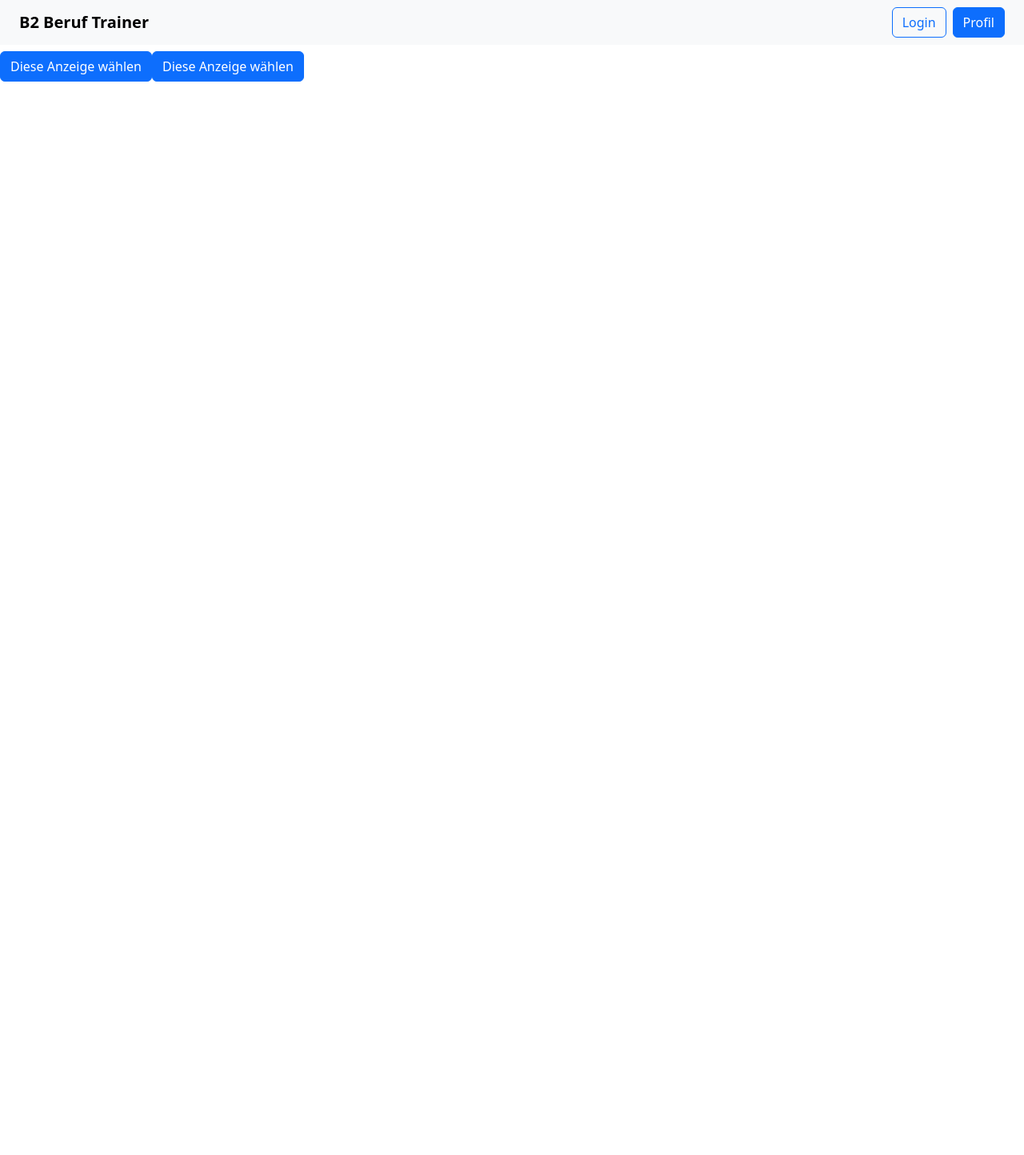
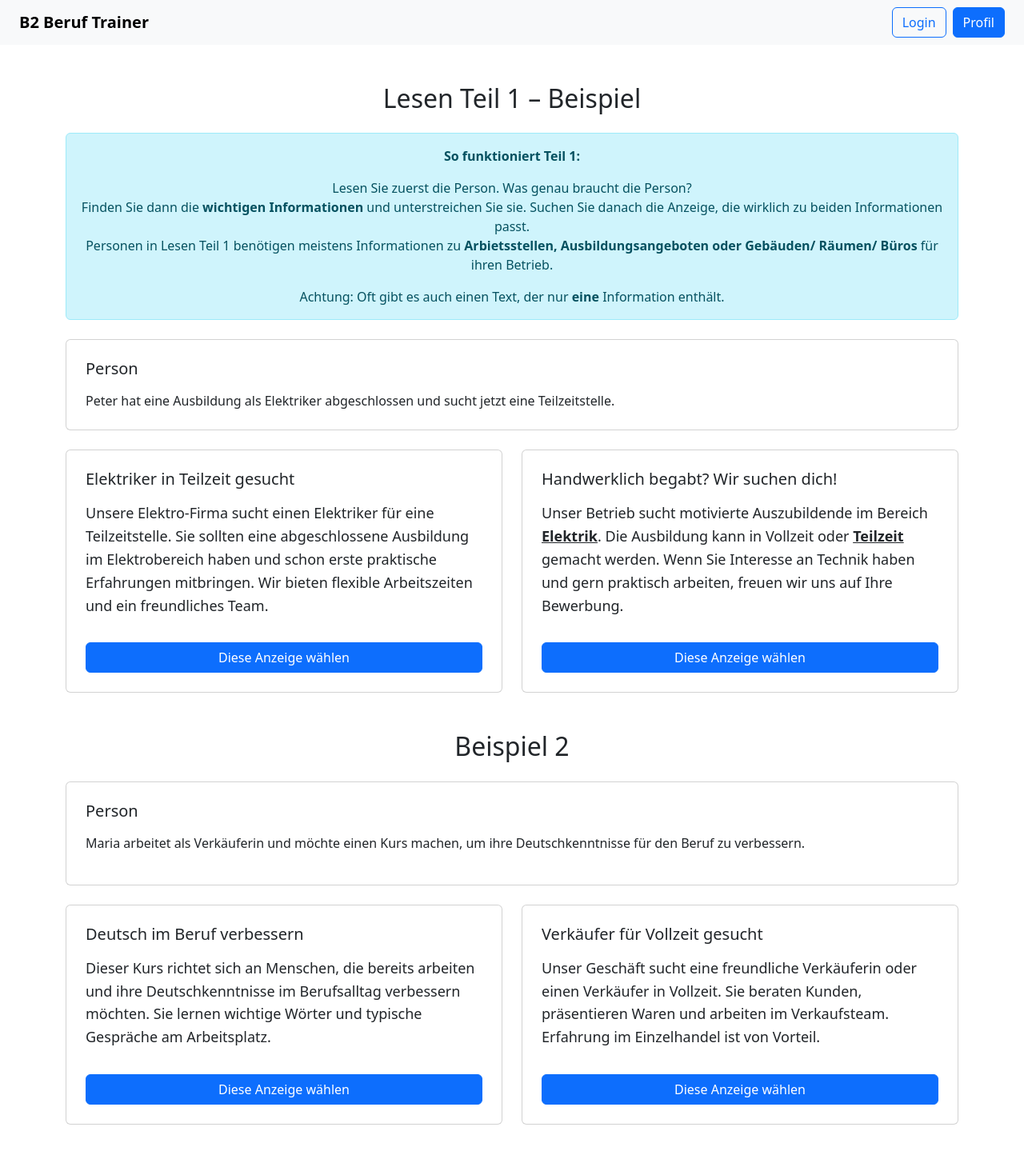
Before and after one commit to NastosStavros/b2-frontend, an Angular app in the folder b2-frontend/: page /lesen-teil1-einweisung in a window 1280 px wide. Shown: the top 1444 px of the page at 80% size. Before the commit the page ends 800 px from the top, so only its background shows below. Built offline with nearby package versions, Linux system fonts and the light colour scheme.

Commit message:
update lesen teil1 einweisung page

```diff
--- a/b2-frontend/src/app/pages/lesen-teil1-einweisung/lesen-teil1-einweisung.html
+++ b/b2-frontend/src/app/pages/lesen-teil1-einweisung/lesen-teil1-einweisung.html
@@ -1,11 +1,117 @@
-<button class="btn btn-primary mt-2" (click)="answer('a')">
-  Diese Anzeige wählen
-</button>
+<div class="container mt-5">
 
-<button class="btn btn-primary mt-2" (click)="answer('b')">
-  Diese Anzeige wählen
-</button>
+  <h2 class="text-center mb-4">Lesen Teil 1 – Beispiel</h2>
 
-<div *ngIf="result" class="alert alert-info mt-4 text-center">
-  {{ result }}
-</div>
+  <div class="alert alert-info text-center mb-4">
+    <p><strong>So funktioniert Teil 1:</strong></p>
+    <p>
+      Lesen Sie zuerst die Person. Was genau braucht die Person? <br>Finden Sie dann die <strong>wichtigen
+        Informationen</strong> und
+      unterstreichen Sie sie.
+      Suchen Sie danach die Anzeige, die wirklich zu beiden Informationen passt.<br>
+      Personen in Lesen Teil 1 benötigen meistens Informationen zu <strong>Arbietsstellen, Ausbildungsangeboten oder
+        Gebäuden/
+        Räumen/ Büros</strong> für ihren Betrieb.
+    </p>
+    <p class="mb-0">
+      Achtung: Oft gibt es auch einen Text, der nur <strong>eine</strong> Information enthält.
+    </p>
+  </div>
+
+  <div class="card p-4 mb-4">
+    <h5 class="mb-3">Person</h5>
+    <p class="mb-0">
+      Peter hat eine Ausbildung als Elektriker abgeschlossen und sucht jetzt eine Teilzeitstelle.
+    </p>
+  </div>
+
+  <div class="row g-4">
+
+    <div class="col-12 col-md-6">
+      <div class="card p-4 h-100" [class.correct]="selected1 === 'a'" [class.wrong]="selected1 === 'b'">
+
+        <h5 class="mb-3">Elektriker in Teilzeit gesucht</h5>
+
+        <p class="ad-text">
+          Unsere Elektro-Firma sucht einen Elektriker für eine Teilzeitstelle.
+          Sie sollten eine abgeschlossene Ausbildung im Elektrobereich haben
+          und schon erste praktische Erfahrungen mitbringen.
+          Wir bieten flexible Arbeitszeiten und ein freundliches Team.
+        </p>
+
+        <button class="btn btn-primary mt-3" (click)="answer1('a')">
+          Diese Anzeige wählen
+        </button>
+
+      </div>
+    </div>
+
+    <div class="col-12 col-md-6">
+      <div class="card p-4 h-100">
+        <h5 class="mb-3">Handwerklich begabt? Wir suchen dich!</h5>
+        <p class="ad-text">
+          Unser Betrieb sucht motivierte Auszubildende im Bereich <span class="keyword">Elektrik</span>.
+          Die Ausbildung kann in Vollzeit oder <span class="keyword">Teilzeit</span> gemacht werden.
+          Wenn Sie Interesse an Technik haben und gern praktisch arbeiten,
+          freuen wir uns auf Ihre Bewerbung.
+        </p>
+        <button class="btn btn-primary mt-3" (click)="answer1('b')">
+          Diese Anzeige wählen
+        </button>
+      </div>
+    </div>
+
+  </div>
+
+  <div *ngIf="result1" class="alert alert-info mt-4 text-center">
+    {{ result1 }}
+  </div>
+
+  <h2 class="text-center mt-5 mb-4">Beispiel 2</h2>
+
+  <div class="card p-4 mb-4">
+    <h5 class="mb-3">Person</h5>
+    <p>
+      Maria arbeitet als Verkäuferin und möchte einen Kurs machen,
+      um ihre Deutschkenntnisse für den Beruf zu verbessern.
+    </p>
+  </div>
+
+  <div class="row g-4 mb-5">
+
+    <div class="col-12 col-md-6">
+      <div class="card p-4 h-100">
+        <h5 class="mb-3">Deutsch im Beruf verbessern</h5>
+        <p class="ad-text">
+          Dieser Kurs richtet sich an Menschen, die bereits arbeiten
+          und ihre Deutschkenntnisse im Berufsalltag verbessern möchten.
+          Sie lernen wichtige Wörter und typische Gespräche
+          am Arbeitsplatz.
+        </p>
+
+        <button class="btn btn-primary mt-3" (click)="answer2('c')">
+          Diese Anzeige wählen
+        </button>
+      </div>
+    </div>
+
+    <div class="col-12 col-md-6">
+      <div class="card p-4 h-100">
+        <h5 class="mb-3">Verkäufer für Vollzeit gesucht</h5>
+        <p class="ad-text">
+          Unser Geschäft sucht eine freundliche Verkäuferin
+          oder einen Verkäufer in Vollzeit. Sie beraten Kunden,
+          präsentieren Waren und arbeiten im Verkaufsteam.
+          Erfahrung im Einzelhandel ist von Vorteil.
+        </p>
+
+        <button class="btn btn-primary mt-3" (click)="answer2('d')">
+          Diese Anzeige wählen
+        </button>
+      </div>
+
+    </div>
+
+    <div *ngIf="result2" class="alert alert-info mt-4 text-center">
+      {{ result2 }}
+    </div>
--- a/b2-frontend/src/app/pages/lesen-teil1-einweisung/lesen-teil1-einweisung.scss
+++ b/b2-frontend/src/app/pages/lesen-teil1-einweisung/lesen-teil1-einweisung.scss
@@ -0,0 +1,19 @@
+.ad-text {
+    font-size: 18px;
+    line-height: 1.6;
+}
+
+.keyword {
+    text-decoration: underline;
+    font-weight: 600;
+}
+
+.correct {
+    background-color: #d4edda;
+    border: 2px solid #28a745;
+}
+
+.wrong {
+    background-color: #f8d7da;
+    border: 2px solid #dc3545;
+}
--- a/b2-frontend/src/app/pages/lesen-teil1-einweisung/lesen-teil1-einweisung.ts
+++ b/b2-frontend/src/app/pages/lesen-teil1-einweisung/lesen-teil1-einweisung.ts
@@ -9,13 +9,26 @@ import { NgIf } from '@angular/common';
 })
 export class LesenTeil1Einweisung {
 
-  result: string = '';
+  result1: string = '';
+  result2: string = '';
+  selected1: string = '';
 
-  answer(choice: string) {
-    if (choice === 'a') {
-      this.result = '✔ Richtig! Diese Anzeige passt zu Elena.';
+  answer1(choice: string) {
+
+  this.selected1 = choice;   // ← wichtig
+
+  if (choice === 'a') {
+    this.result1 = '✔ Richtig! Peter sucht eine Teilzeitstelle als Elektriker.';
+  } else {
+    this.result1 = '❌ Falsch. Hier geht es um eine Ausbildung.';
+  }
+}
+
+  answer2(choice: string) {
+    if (choice === 'c') {
+      this.result2 = '✔ Richtig! Maria sucht einen Deutschkurs für den Beruf.';
     } else {
-      this.result = '❌ Falsch. Diese Anzeige geht um Bewerbungen.';
+      this.result2 = '❌ Falsch. Hier wird eine Verkäuferin gesucht.';
     }
   }
 
```
